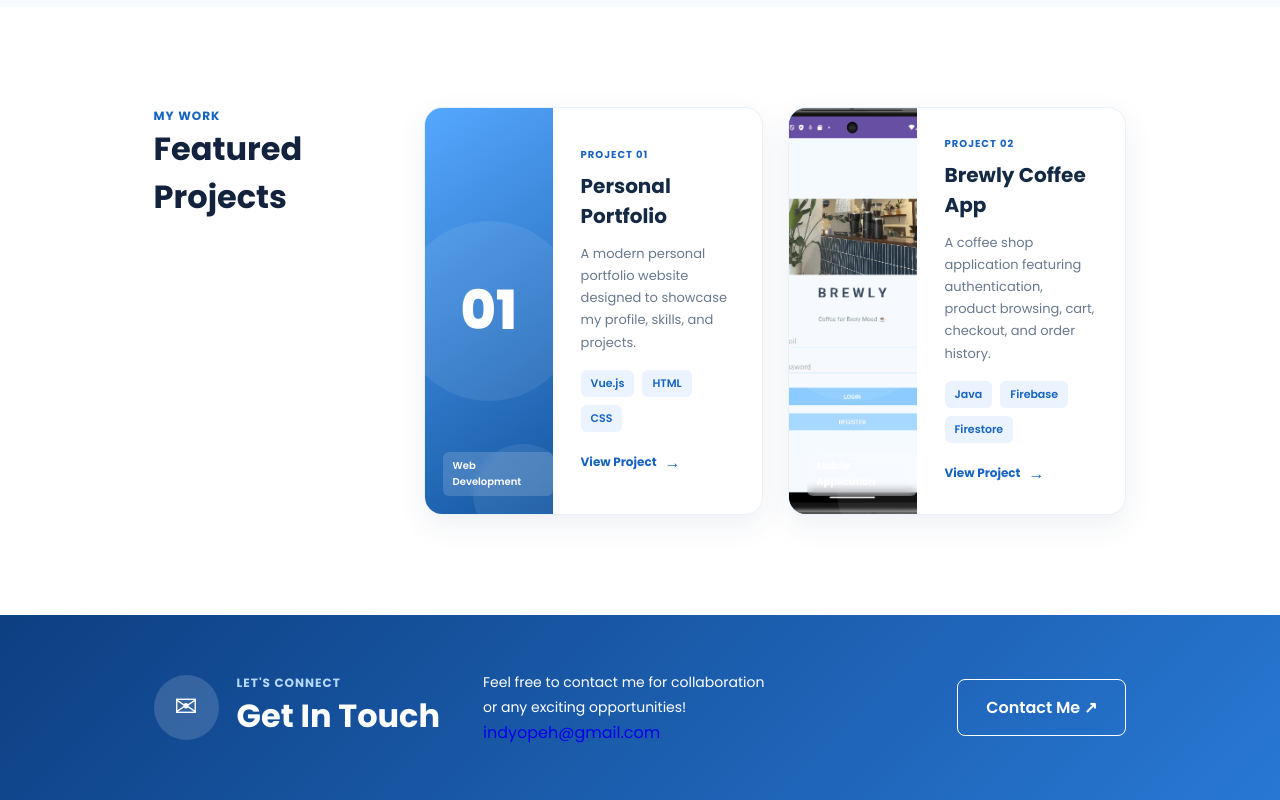
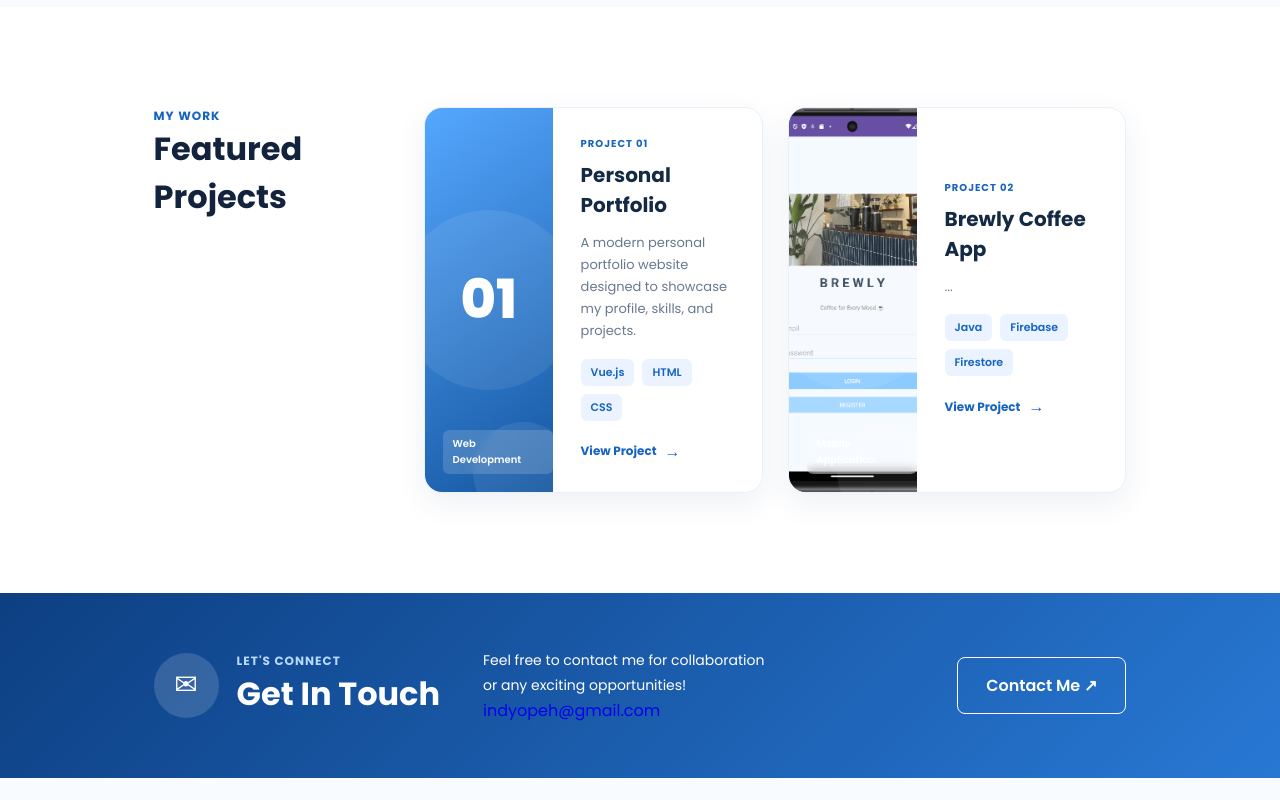
Before and after one commit to SintaaCakepp/portfolio, a Vue app: page / in a window 1280 px wide. Shown: the part 1746-2546 px from the top of the page. After the commit the page ends 2524 px from the top, so only its background shows below. Built offline with nearby package versions, Linux system fonts and the light colour scheme.

Commit message:
fix: update description and add link for Brewly Coffee App project

```diff
--- a/src/App.vue
+++ b/src/App.vue
@@ -23,11 +23,11 @@ const projects = [
 {
   number: '02',
   title: 'Brewly Coffee App',
-  description:
-    'A coffee shop application featuring authentication, product browsing, cart, checkout, and order history.',
+  description: '...',
   tech: ['Java', 'Firebase', 'Firestore'],
   type: 'Mobile Application',
-  image: brewlyImage
+  image: brewlyImage,
+  link: 'LINK_GITHUB_BREWLY'
 }
 ]
 </script>
```
